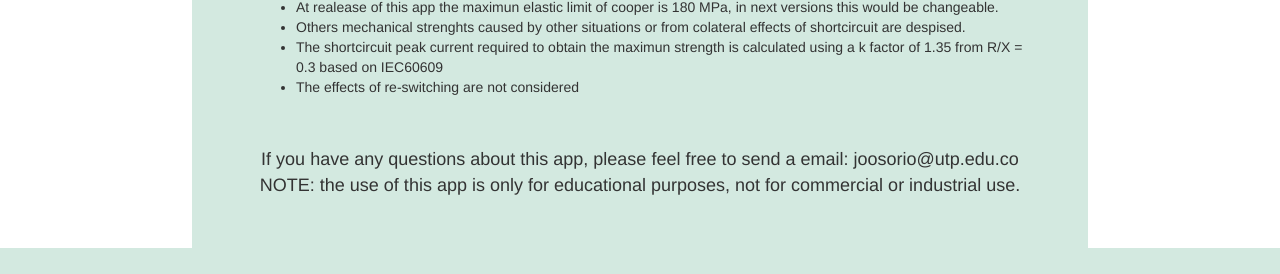
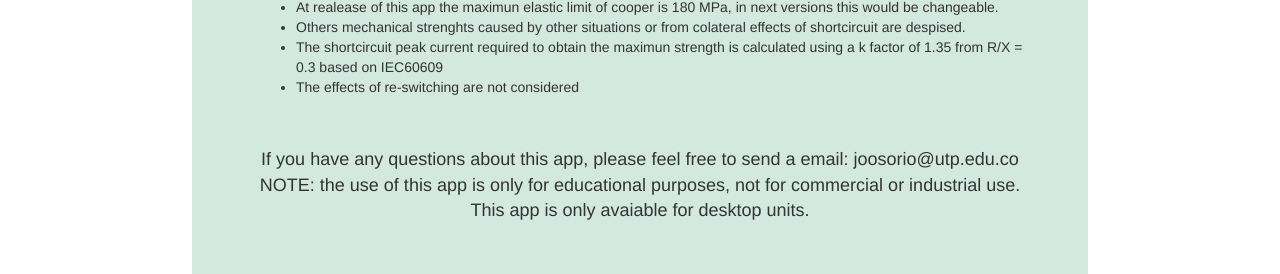
Before and after one commit to jhonat23/IEC-60895-busbar-shortcircuit-calculation, a Flask app: page /intro in a window 1280 px wide. Shown: the part 1042-1316 px from the top of the page. Before the commit the page ends 1290 px from the top, so only its background shows below. Run offline with Flask 2, Linux system fonts and the light colour scheme; some libraries are stand-ins or nearby versions.

Commit message:
env varables added and some notes in intro

```diff
--- a/app/templates/intro.html
+++ b/app/templates/intro.html
@@ -49,7 +49,7 @@
 
         <div class="parag">If you have any questions about this app, please feel free to send a email: joosorio@utp.edu.co</div>
 
-        <div class="parag">NOTE: the use of this app is only for educational purposes, not for commercial or industrial use.</div>
+        <div class="parag">NOTE: the use of this app is only for educational purposes, not for commercial or industrial use. This app is only avaiable for desktop units.</div>
 
         <br>
         <br>
--- a/requirements.txt
+++ b/requirements.txt
@@ -10,6 +10,7 @@ Jinja2==3.1.2
 MarkupSafe==2.1.1
 mpmath==1.2.1
 Pillow==9.3.0
+python-dotenv==0.21.0
 reportlab==3.6.12
 visitor==0.1.3
 Werkzeug==2.2.2
```
Also changed, not shown: app/config.py (+5 -2 lines).
